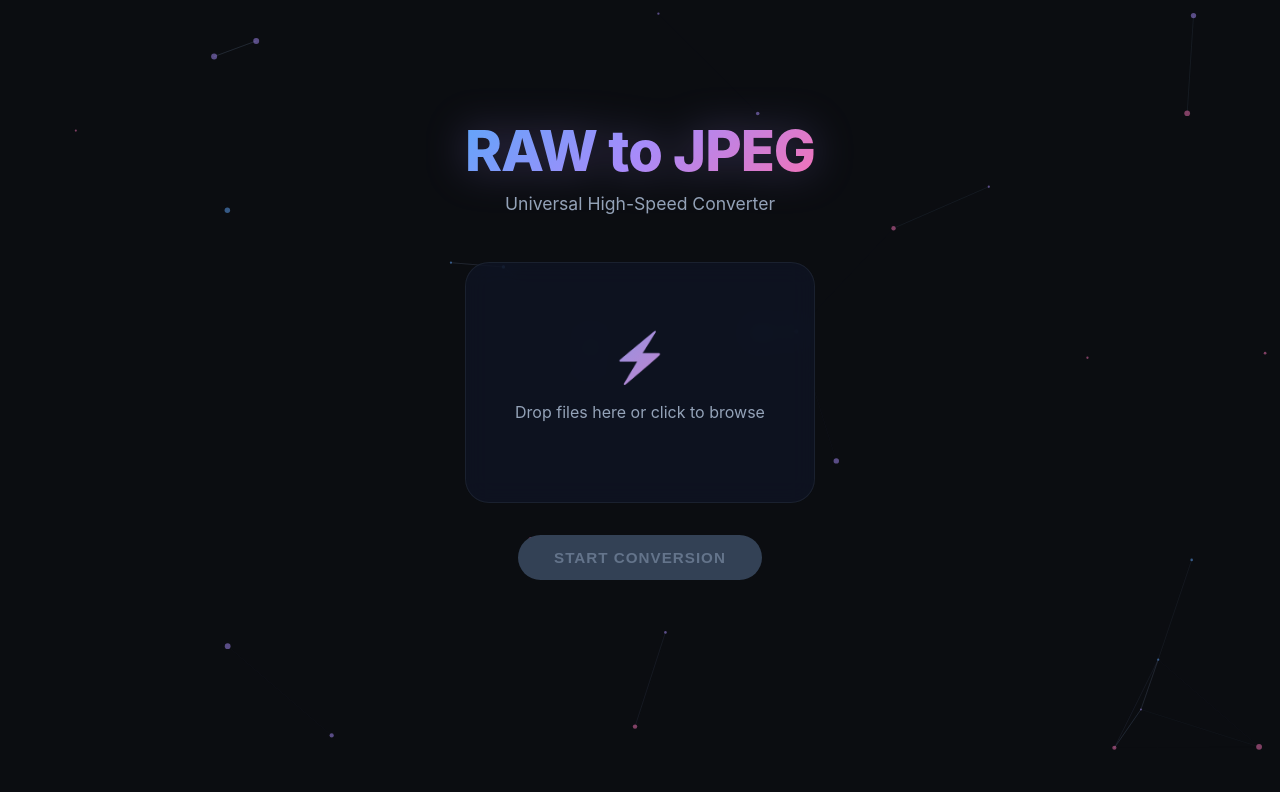
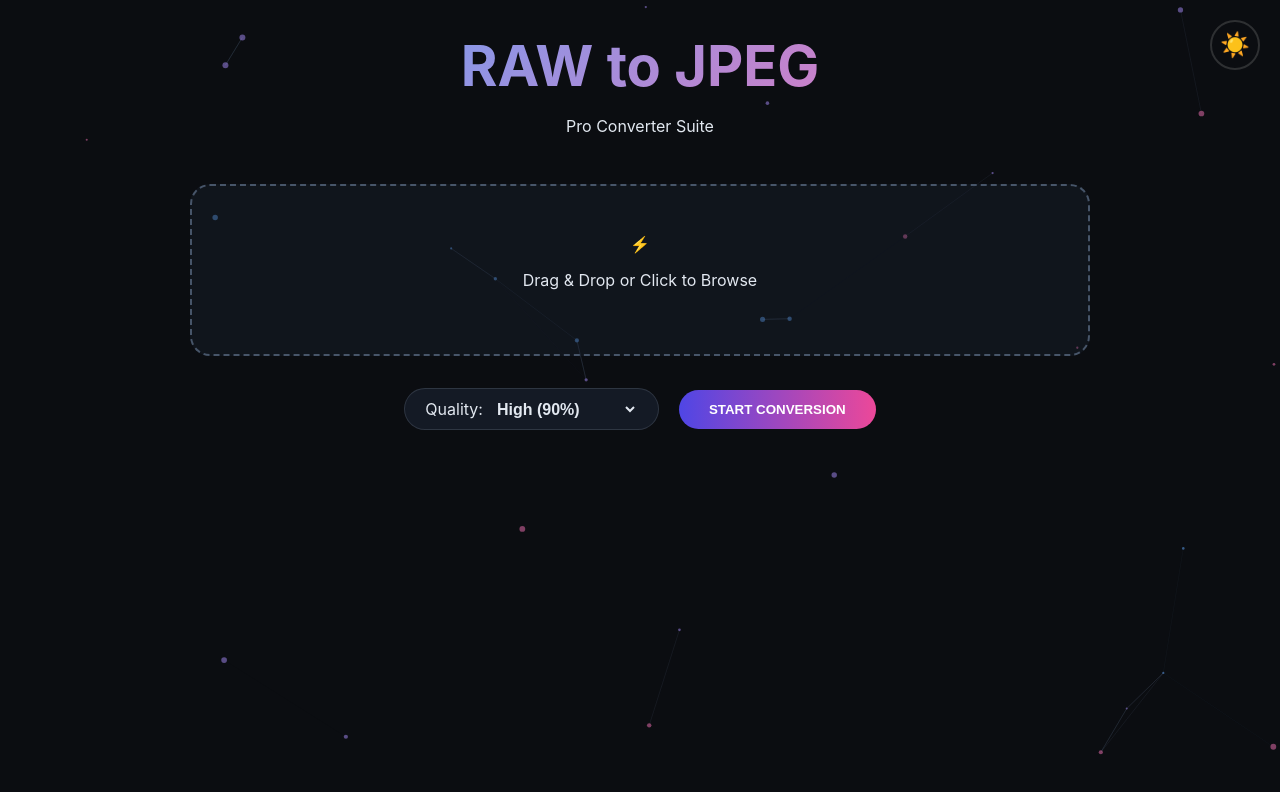
Before and after one commit to sh-tifying/Universal-RAW-to-jpeg-Convertor, a React (Create React App) app in the folder frontend/: page / in a window 1280 px wide. Shown: the top 792 px of the page. Built offline with nearby package versions, Linux system fonts and the light colour scheme.

Commit message:
Overall Update

```diff
--- a/frontend/package.json
+++ b/frontend/package.json
@@ -12,7 +12,9 @@
     "file-saver": "^2.0.5",
     "jszip": "^3.10.1",
     "react": "^19.2.3",
+    "react-compare-slider": "^3.1.0",
     "react-dom": "^19.2.3",
+    "react-hot-toast": "^2.6.0",
     "react-scripts": "5.0.1",
     "web-vitals": "^2.1.4"
   },
--- a/frontend/src/App.css
+++ b/frontend/src/App.css
@@ -1,294 +1,131 @@
-/* App.css - Neon Glassmorphism with Particle Support */
+/* App.css - Full Feature Set */
 
-/* 1. Global Reset */
+/* 1. Global & Themes */
+body.dark {
+  background-color: #0b0d11;
+  color: #e2e8f0;
+}
+body.light {
+  background-color: #f8fafc;
+  color: #1e293b;
+}
+
 body {
   margin: 0;
-  padding: 0;
-  /* CHANGE THIS LINE: Force a dark color so it's never white */
-  background-color: #0b0d11;
-  color: #e2e8f0;
-  font-family: 'Inter', -apple-system, BlinkMacSystemFont, 'Segoe UI', Roboto, sans-serif;
-  min-height: 100vh;
-  display: flex;
-  flex-direction: column;
-  align-items: center;
-  justify-content: center;
-  overflow-x: hidden;
+  transition: background-color 0.3s ease;
+  font-family: 'Inter', sans-serif;
 }
 
-/* 2. Main Container */
-.app-container {
-  width: 100%;
-  max-width: 900px;
-  padding: 2rem;
-  box-sizing: border-box;
-  position: relative;
-  z-index: 1; /* Ensures content sits ABOVE the background stars */
+/* 2. Drag Overlay (#5) */
+.drag-overlay {
+  position: fixed;
+  top: 0; left: 0; width: 100%; height: 100%;
+  background: rgba(0, 0, 0, 0.85);
+  z-index: 999;
+  display: flex;
+  justify-content: center;
+  align-items: center;
+  color: white;
+  pointer-events: none; /* Let the drop event pass through */
 }
 
-/* 3. Header Styling */
-.header {
-  text-align: center;
-  margin-bottom: 3rem;
+/* 3. Theme Toggle (#8) */
+.theme-toggle {
+  position: absolute;
+  top: 20px;
+  right: 20px;
+  background: transparent;
+  border: 2px solid rgba(128,128,128,0.3);
+  font-size: 1.5rem;
+  cursor: pointer;
+  border-radius: 50%;
+  width: 50px;
+  height: 50px;
+  z-index: 100;
+  transition: all 0.2s;
 }
+.theme-toggle:hover { background: rgba(128,128,128,0.1); transform: scale(1.1); }
 
-h1 {
-  font-size: 3.5rem;
-  font-weight: 800;
-  margin: 0;
-  /* VIBRANT GRADIENT TEXT */
-  background: linear-gradient(135deg, #60a5fa 0%, #a78bfa 50%, #f472b6 100%);
-  -webkit-background-clip: text; /* Vendor prefix for Chrome/Safari */
-  background-clip: text;         /* Standard property */
-  -webkit-text-fill-color: transparent;
-  letter-spacing: -1px;
-  filter: drop-shadow(0 0 20px rgba(167, 139, 250, 0.3)); /* Glow effect */
-}
-
-.subtitle {
-  color: #94a3b8;
-  font-size: 1.1rem;
-  margin-top: 0.5rem;
-  font-weight: 400;
-}
-
-/* 4. The Upload Zone (Glassmorphism) */
-.upload-zone {
-  /* Semi-transparent background to let stars show through */
-  background: rgba(15, 23, 42, 0.6);
-  backdrop-filter: blur(12px); /* Blurs the stars behind it slightly for readability */
-  -webkit-backdrop-filter: blur(12px); /* Safari support */
-  border: 1px solid rgba(148, 163, 184, 0.1);
-  border-radius: 24px;
-  padding: 4rem 2rem;
-  text-align: center;
-  transition: all 0.3s ease;
-  position: relative;
-  cursor: pointer;
-  margin-bottom: 2rem;
-  overflow: hidden;
-}
-
-.file-input {
-  position: absolute;
-  top: 0; left: 0; width: 100%; height: 100%;
-  opacity: 0;
-  cursor: pointer;
-  z-index: 10;
-}
-
-/* Hover Effect */
-@media (hover: hover) {
-  .upload-zone:hover {
-    border-color: #8b5cf6;
-    background: rgba(15, 23, 42, 0.8);
-    box-shadow: 0 0 30px rgba(139, 92, 246, 0.2);
-    transform: scale(1.01);
-  }
-}
-
-.upload-icon {
-  font-size: 3rem;
-  margin-bottom: 1rem;
-  display: block;
-  /* Icon Gradient */
-  background: linear-gradient(135deg, #60a5fa, #f472b6);
-  -webkit-background-clip: text;
-  background-clip: text;
-  -webkit-text-fill-color: transparent;
-}
-
-.upload-text {
-  color: #94a3b8;
-  font-size: 1rem;
-}
-
-.upload-text span {
-  color: #e2e8f0;
-  font-weight: 600;
-}
-
-/* 5. Buttons */
-.action-area {
+/* 4. Controls Row */
+.controls-row {
   display: flex;
   justify-content: center;
-  gap: 16px;
-  margin-bottom: 3rem;
+  align-items: center;
+  gap: 20px;
+  margin-bottom: 2rem;
   flex-wrap: wrap;
 }
 
-.btn {
-  padding: 14px 36px;
+/* Quality Selector (#7) */
+.quality-selector {
+  display: flex;
+  align-items: center;
+  gap: 10px;
+  background: rgba(30, 41, 59, 0.5);
+  padding: 10px 20px;
+  border-radius: 50px;
+  border: 1px solid rgba(148, 163, 184, 0.2);
+}
+.quality-selector select {
+  background: transparent;
+  color: inherit;
   border: none;
-  border-radius: 50px;
-  font-size: 0.95rem;
-  font-weight: 700;
+  font-size: 1rem;
+  font-weight: bold;
   cursor: pointer;
-  transition: all 0.3s ease;
-  text-transform: uppercase;
-  letter-spacing: 1px;
+  outline: none;
 }
+/* Light Mode Tweaks */
+body.light .quality-selector { background: #e2e8f0; border-color: #cbd5e1; }
 
-/* Primary Button: VIBRANT GRADIENT */
-.btn-primary {
-  background: linear-gradient(90deg, #4f46e5 0%, #ec4899 100%);
-  color: white;
-  box-shadow: 0 4px 15px rgba(236, 72, 153, 0.4);
+/* 5. Buttons & Upload (Existing styles adapted) */
+.app-container { max-width: 900px; padding: 2rem; margin: 0 auto; position: relative; z-index: 1; }
+.header { text-align: center; margin-bottom: 3rem; }
+h1 {
+  font-size: 3.5rem; margin: 0;
+  background: linear-gradient(135deg, #60a5fa, #f472b6);
+  -webkit-background-clip: text; -webkit-text-fill-color: transparent;
 }
+.upload-zone {
+  background: rgba(30, 41, 59, 0.3);
+  border: 2px dashed #475569;
+  border-radius: 20px;
+  padding: 3rem;
+  text-align: center;
+  position: relative;
+  margin-bottom: 2rem;
+}
+.file-input { position: absolute; top:0; left:0; width:100%; height:100%; opacity:0; cursor: pointer;}
 
-.btn-primary:hover {
-  transform: translateY(-2px);
-  box-shadow: 0 8px 25px rgba(236, 72, 153, 0.6);
-}
+.btn { padding: 12px 30px; border-radius: 50px; border:none; font-weight:bold; cursor:pointer; }
+.btn-primary { background: linear-gradient(90deg, #4f46e5, #ec4899); color: white; }
+.btn-secondary { background: transparent; border: 2px solid #4f46e5; color: #818cf8; }
 
-.btn-primary:active {
-  transform: scale(0.98);
-}
-
-.btn-primary:disabled {
-  background: #334155;
-  color: #64748b;
-  box-shadow: none;
-  cursor: not-allowed;
-  transform: none;
-}
-
-/* Secondary Button */
-.btn-secondary {
-  background: rgba(15, 23, 42, 0.6);
-  border: 1px solid #4f46e5;
-  color: #818cf8;
-  backdrop-filter: blur(4px);
-}
-
-.btn-secondary:hover {
-  background: rgba(79, 70, 229, 0.2);
-  color: white;
-  box-shadow: 0 0 20px rgba(79, 70, 229, 0.3);
-}
-
-/* 6. Status Bar */
-.status-bar {
-  text-align: center;
-  margin-bottom: 2rem;
-  height: 24px;
-}
-.status-text {
-  font-size: 1rem;
-  font-weight: 500;
-  color: #94a3b8;
-}
-.status-success {
-  color: #34d399;
-  text-shadow: 0 0 10px rgba(52, 211, 153, 0.4);
-}
-
-/* 7. Image Grid */
-.image-grid {
-  display: grid;
-  grid-template-columns: repeat(auto-fill, minmax(180px, 1fr));
-  gap: 20px;
-}
-
+/* 6. Image Card & Slider (#1 & #2) */
+.image-grid { display: grid; grid-template-columns: repeat(auto-fill, minmax(250px, 1fr)); gap: 20px; }
 .image-card {
-  background: rgba(30, 41, 59, 0.7);
-  backdrop-filter: blur(10px);
-  border: 1px solid rgba(148, 163, 184, 0.1);
+  background: rgba(30, 41, 59, 0.5);
   border-radius: 12px;
-  overflow: hidden;
-  transition: all 0.3s cubic-bezier(0.4, 0, 0.2, 1);
-  position: relative;
-}
-
-.image-card:hover {
-  border-color: #6366f1;
-  transform: translateY(-6px);
-  box-shadow: 0 10px 30px rgba(0, 0, 0, 0.3);
-  z-index: 2;
-}
-
-.preview-img {
-  width: 100%;
-  height: 140px;
-  object-fit: cover;
-  background: #0f172a;
-}
-
-.card-info {
-  padding: 16px;
-  text-align: left;
-}
-
-.file-name {
-  font-size: 0.85rem;
-  color: #cbd5e1;
-  white-space: nowrap;
-  overflow: hidden;
-  text-overflow: ellipsis;
-  margin-bottom: 12px;
-}
-
-.btn-download-mini {
-  width: 100%;
-  padding: 10px;
-  background: rgba(15, 23, 42, 0.5);
-  color: #60a5fa;
-  border: 1px solid #334155;
-  border-radius: 8px;
-  cursor: pointer;
-  font-size: 0.75rem;
-  font-weight: 700;
-  transition: all 0.2s;
-  text-transform: uppercase;
-}
-
-.btn-download-mini:hover {
-  background: #60a5fa;
-  color: #0f172a;
-  border-color: #60a5fa;
-  box-shadow: 0 0 15px rgba(96, 165, 250, 0.4);
-}
-
-/* Mobile Tweaks */
-@media (max-width: 600px) {
-  h1 { font-size: 2.5rem; }
-  .app-container { padding: 1.5rem; }
-  .upload-zone { padding: 3rem 1.5rem; }
-  .action-area { flex-direction: column; gap: 12px; }
-  .btn { width: 100%; justify-content: center; padding: 16px; }
-  .image-grid { grid-template-columns: 1fr 1fr; gap: 12px; }
-}
-/* ... existing code ... */
-
-/* 8. Progress Bar (Neon Style) */
-.progress-container {
-  width: 100%;
-  max-width: 600px;
-  margin: 0 auto 2rem auto;
-}
-
-.progress-info {
-  display: flex;
-  justify-content: space-between;
-  margin-bottom: 8px;
-  font-size: 0.9rem;
-  color: #94a3b8;
-  font-weight: 600;
-}
-
-.progress-track {
-  width: 100%;
-  height: 10px;
-  background: rgba(30, 41, 59, 0.5); /* Dark track */
-  border-radius: 20px;
   overflow: hidden;
   border: 1px solid rgba(148, 163, 184, 0.1);
 }
+body.light .image-card { background: white; border-color: #e2e8f0; box-shadow: 0 4px 15px rgba(0,0,0,0.05); }
 
-.progress-fill {
-  height: 100%;
-  background: linear-gradient(90deg, #60a5fa, #ec4899); /* Blue to Pink Gradient */
-  border-radius: 20px;
-  transition: width 0.4s ease-out; /* Smooth animation */
-  box-shadow: 0 0 15px rgba(236, 72, 153, 0.5); /* Neon Glow */
+.slider-container { height: 200px; position: relative; } /* Taller for slider */
+.slider-label {
+  position: absolute; bottom: 10px; left: 10px;
+  background: rgba(0,0,0,0.6); color: white;
+  padding: 2px 8px; font-size: 0.7rem; border-radius: 4px; pointer-events: none;
 }
+
+.card-info { padding: 15px; }
+.file-name { font-size: 0.9rem; margin-bottom: 5px; white-space: nowrap; overflow: hidden; text-overflow: ellipsis; }
+.exif-badge {
+  font-size: 0.75rem; color: #94a3b8; margin-bottom: 10px;
+  background: rgba(0,0,0,0.2); padding: 4px 8px; border-radius: 4px; display: inline-block;
+}
+.btn-download-mini { width: 100%; padding: 8px; background: #4f46e5; color: white; border: none; border-radius: 6px; cursor: pointer; }
+
+/* 7. Progress */
+.progress-container { width: 100%; height: 6px; background: #334155; margin-bottom: 2rem; border-radius: 10px; overflow:hidden;}
+.progress-fill { height: 100%; background: #34d399; transition: width 0.3s; }
--- a/frontend/src/App.js
+++ b/frontend/src/App.js
@@ -1,41 +1,79 @@
-import React, { useState } from 'react';
+import React, { useState, useEffect } from 'react';
 import JSZip from 'jszip';
 import { saveAs } from 'file-saver';
+import toast, { Toaster } from 'react-hot-toast'; // #4 Toast Notifications
+import { ReactCompareSlider, ReactCompareSliderImage } from 'react-compare-slider'; // #1 Slider
 import './App.css';
 import ParticlesBackground from './ParticlesBackground';
 
 function App() {
   const [selectedFiles, setSelectedFiles] = useState([]);
   const [convertedImages, setConvertedImages] = useState([]);
-  const [status, setStatus] = useState("Idle");
   const [progress, setProgress] = useState(0);
+  const [isDragging, setIsDragging] = useState(false); // #5 Drag Overlay
 
-  // 🔴 CHECK YOUR RENDER URL
-  const API_URL = "https://universal-raw-to-jpeg-convertor-api.onrender.com/convert";
+  // Settings State
+  const [quality, setQuality] = useState(90); // #7 Quality
+  const [theme, setTheme] = useState('dark'); // #8 Theme
+
+  // 🔴 YOUR URL HERE
+  const API_URL = "https://YOUR-APP-NAME.onrender.com/convert";
+
+  // #8 Theme Toggle Logic
+  useEffect(() => {
+    document.body.className = theme; // Applies 'dark' or 'light' class to body
+  }, [theme]);
+
+  const toggleTheme = () => {
+    setTheme(curr => curr === 'dark' ? 'light' : 'dark');
+  };
+
+  // #5 Drag & Drop Logic
+  const handleDragOver = (e) => {
+    e.preventDefault();
+    setIsDragging(true);
+  };
+
+  const handleDragLeave = (e) => {
+    e.preventDefault();
+    setIsDragging(false);
+  };
+
+  const handleDrop = (e) => {
+    e.preventDefault();
+    setIsDragging(false);
+    if (e.dataTransfer.files && e.dataTransfer.files.length > 0) {
+      handleFiles(e.dataTransfer.files);
+    }
+  };
 
   const handleFileChange = (event) => {
     if (event.target.files && event.target.files.length > 0) {
-      setSelectedFiles(Array.from(event.target.files));
-      setConvertedImages([]); // Clear old results
-      setStatus("Idle");
+      handleFiles(event.target.files);
+    }
+  };
+
+  const handleFiles = (files) => {
+    setSelectedFiles(Array.from(files));
+    setConvertedImages([]);
     setProgress(0);
-    }
+    toast.success(`Selected ${files.length} files!`, { icon: '📁' });
   };
 
   const handleConvert = async () => {
     if (selectedFiles.length === 0) return;
 
-    setStatus("Processing");
+    const toastId = toast.loading('Starting conversion...');
     setProgress(0);
-    setConvertedImages([]); // Ensure gallery is empty before starting
+    setConvertedImages([]);
 
     let errorCount = 0;
 
-    // Loop through each file one by one
     for (let i = 0; i < selectedFiles.length; i++) {
       const file = selectedFiles[i];
       const formData = new FormData();
       formData.append("file", file);
+      formData.append("quality", quality); // #7 Send Quality Setting
 
       try {
         const response = await fetch(API_URL, {
@@ -48,38 +86,36 @@ function App() {
           const url = window.URL.createObjectURL(blob);
           const newName = file.name.substring(0, file.name.lastIndexOf('.')) + ".jpg";
 
+          // #2 Extract EXIF from Headers
+          const cameraModel = response.headers.get("X-Exif-Camera") || "Unknown Camera";
+
           const newImageObj = {
             originalName: file.name,
             newName: newName,
             url: url,
-            data: blob
+            data: blob,
+            exif: { camera: cameraModel }
           };
 
-          // ⚡ REAL-TIME UPDATE: Add the new image immediately!
-          setConvertedImages(prevImages => [...prevImages, newImageObj]);
+          setConvertedImages(prev => [...prev, newImageObj]);
+          toast.success(`${newName} ready!`, { id: toastId }); // Update toast
 
         } else {
-          console.error(`Server Error on file ${file.name}`);
           errorCount++;
+          toast.error(`Failed: ${file.name}`);
         }
       } catch (error) {
-        console.error(`Connection Error on file ${file.name}:`, error);
+        console.error(error);
         errorCount++;
       }
 
-      // Update Progress Bar immediately after this specific file is done
       const currentPercent = Math.round(((i + 1) / selectedFiles.length) * 100);
       setProgress(currentPercent);
     }
 
-    // Final Status Update
-    if (errorCount > 0 && selectedFiles.length === errorCount) {
-      setStatus(`Failed: Server error on all ${errorCount} files.`);
-    } else if (errorCount > 0) {
-      setStatus(`Done! (${errorCount} errors)`);
-    } else {
-      setStatus("Done!");
-    }
+    toast.dismiss(toastId);
+    if (errorCount === 0) toast.success("All files converted successfully! 🎉");
+    else toast.error(`Finished with ${errorCount} errors.`);
   };
 
   const downloadAll = () => {
@@ -93,21 +129,35 @@ function App() {
   };
 
   return (
-    <>
+    <div onDragOver={handleDragOver} onDragLeave={handleDragLeave} onDrop={handleDrop} style={{minHeight: '100vh'}}>
+      <Toaster position="top-right" /> {/* #4 Toast Container */}
       <ParticlesBackground />
+
+      {/* #5 Drag Overlay */}
+      {isDragging && (
+        <div className="drag-overlay">
+          <h1>📂 Drop files to start!</h1>
+        </div>
+      )}
+
+      {/* #8 Theme Toggle Button */}
+      <button className="theme-toggle" onClick={toggleTheme}>
+        {theme === 'dark' ? '☀️' : '🌙'}
+      </button>
 
       <div className="app-container">
 
         <header className="header">
           <h1>RAW to JPEG</h1>
-          <p className="subtitle">Universal High-Speed Converter</p>
+          <p className="subtitle">Pro Converter Suite</p>
         </header>
 
+        {/* Upload Zone */}
         <div className="upload-zone">
           <input
             type="file"
             multiple
-            accept=".CR3, .CR2, .NEF, .ARW, .DNG, .RAF, .ORF, .RW2, .PEF, .SRW"
+            accept=".CR3, .CR2, .NEF, .ARW, .DNG"
             onChange={handleFileChange}
             className="file-input"
           />
@@ -115,58 +165,67 @@ function App() {
             <span className="upload-icon">⚡</span>
             <p className="upload-text">
               {selectedFiles.length > 0
-                ? <span>Selected {selectedFiles.length} RAW files</span>
-                : "Drop files here or click to browse"}
+                ? <span>Selected {selectedFiles.length} files</span>
+                : "Drag & Drop or Click to Browse"}
             </p>
           </div>
         </div>
 
-        {/* PROGRESS BAR: Shows during processing OR when done */}
-        {(status === "Processing" || progress > 0) && (
-          <div className="progress-container">
-            <div className="progress-info">
-              <span>
-                {progress === 100 ? "Complete" : `Converting ${convertedImages.length + 1}/${selectedFiles.length}...`}
-              </span>
-              <span>{progress}%</span>
+        {/* Controls: Quality & Buttons */}
+        <div className="controls-row">
+
+          {/* #7 Quality Selector */}
+          <div className="quality-selector">
+            <label>Quality:</label>
+            <select value={quality} onChange={(e) => setQuality(e.target.value)}>
+              <option value="100">Lossless (100%)</option>
+              <option value="90">High (90%)</option>
+              <option value="75">Web (75%)</option>
+            </select>
           </div>
-            <div className="progress-track">
-              <div
-                className="progress-fill"
-                style={{ width: `${progress}%` }}
-              ></div>
-            </div>
-          </div>
-        )}
 
           <div className="action-area">
             <button
               className="btn btn-primary"
               onClick={handleConvert}
-            disabled={selectedFiles.length === 0 || status === "Processing"}
+              disabled={selectedFiles.length === 0}
             >
-            {status === "Processing" ? "PROCESSING..." : "START CONVERSION"}
+              START CONVERSION
             </button>
-
             {convertedImages.length > 0 && (
               <button className="btn btn-secondary" onClick={downloadAll}>
-              DOWNLOAD ALL (ZIP)
+                DOWNLOAD ZIP
               </button>
             )}
           </div>
-
-        <div className="status-bar">
-          <span className={`status-text ${status.includes("Done") ? "status-success" : ""}`}>
-            {status === "Idle" || status === "Processing" ? "" : status}
-          </span>
         </div>
 
+        {/* Progress Bar */}
+        {progress > 0 && progress < 100 && (
+          <div className="progress-container">
+            <div className="progress-fill" style={{ width: `${progress}%` }}></div>
+          </div>
+        )}
+
+        {/* Results Grid */}
         <div className="image-grid">
           {convertedImages.map((img, index) => (
             <div key={index} className="image-card">
-              <img src={img.url} alt="Result" className="preview-img" />
+
+              {/* #1 Before/After Slider (Simulated using same img for demo) */}
+              <div className="slider-container">
+                 <ReactCompareSlider
+                  itemOne={<ReactCompareSliderImage src={img.url} alt="Original" style={{filter: 'grayscale(50%) brightness(0.8)'}} />} // Simulating 'Raw' look
+                  itemTwo={<ReactCompareSliderImage src={img.url} alt="Processed" />}
+                />
+                <div className="slider-label">Compare (Simulated)</div>
+              </div>
+
               <div className="card-info">
                 <div className="file-name">{img.newName}</div>
+                {/* #2 EXIF Data Display */}
+                <div className="exif-badge">📷 {img.exif.camera}</div>
+
                 <a href={img.url} download={img.newName} style={{textDecoration: 'none'}}>
                   <button className="btn-download-mini">SAVE JPEG</button>
                 </a>
@@ -176,7 +235,7 @@ function App() {
         </div>
 
       </div>
-    </>
+    </div>
   );
 }
 
```
Also changed, not shown: 2 other files (tests, documents, lock files or other folders). Lines whose indentation alone changed are shown as unchanged.
